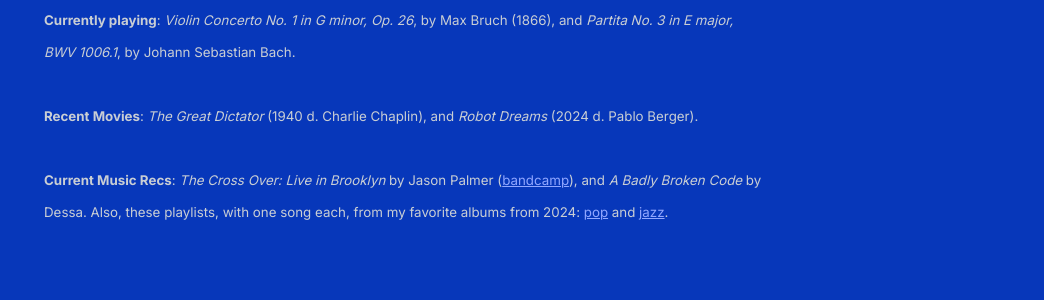
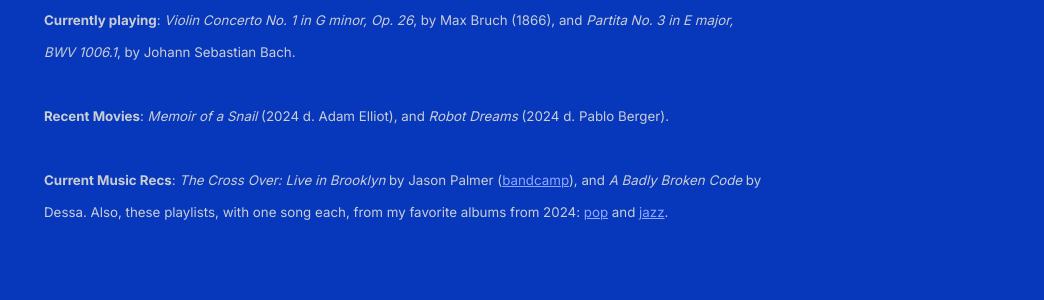
Before and after one commit to shihankanungo/shihankanungo.github.io, a Jekyll site: the page built from index.md, in a window 1280 px wide. Shown: the part 910-1210 px from the top of the page, without its empty margins (236-1280 px from the left). Built offline with Jekyll 4.4.1, drawn with Linux system fonts in a browser that asks for light colours.

Commit message:
Update _config.yml

```diff
--- a/_config.yml
+++ b/_config.yml
@@ -13,7 +13,7 @@
           <br /><br />
           <small><b>Currently playing</b>: <i>Violin Concerto No. 1 in G minor, Op. 26</i>, by Max Bruch (1866), and <i>Partita No. 3 in E major, BWV 1006.1</i>, by Johann Sebastian Bach.</small>
           <br /><br />
-          <small><b>Recent Movies</b>: <i>The Great Dictator</i> (1940 d. Charlie Chaplin), and <i>Robot Dreams</i> (2024 d. Pablo Berger). </small>
+          <small><b>Recent Movies</b>: <i>Memoir of a Snail</i> (2024 d. Adam Elliot), and <i>Robot Dreams</i> (2024 d. Pablo Berger). </small>
           <br /><br />
           <small><b>Current Music Recs</b>: <i>The Cross Over: Live in Brooklyn</i> by Jason Palmer (<a href="https://jasonpalmertrumpet.bandcamp.com/album/the-cross-over-live-in-brooklyn">bandcamp</a>), and <i>A Badly Broken Code</i> by Dessa. Also, these playlists, with one song each, from my favorite albums from 2024: <a href="https://open.spotify.com/playlist/0plT5tvEl6lVLrQDk0X3eu?si=fe06480b57f64999">pop</a> and <a href="https://open.spotify.com/playlist/5iHDUPHT30iNd4Feg0yg4f?si=737a0b1a27924789">jazz</a>. </small>
           <br /><br /><br /><br />
```
